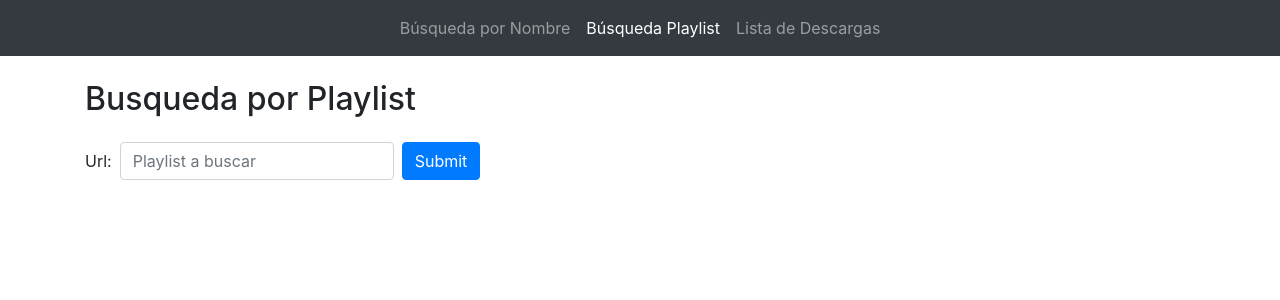
After one commit to axelauza97/youtube-downloader, a Django app: page /playlist in a window 1280 px wide. The commit adds this page. Shown: the top 300 px of the page. Run offline with Django 3.2, Linux system fonts and the light colour scheme; some libraries are stand-ins or nearby versions.

Commit message:
Search by name, url, list

```diff
--- a/ids.txt
+++ /dev/null
@@ -1,6 +0,0 @@
-youtube TUVcZfQe-Kw
-youtube hldMjKHGpag
-youtube F4neLJQC1_E
-youtube k2qgadSvNyU
-youtube Mgfe5tIwOj0
-youtube ZUau1RT8qbc
--- a/youtube/static/youtube/style.css
+++ b/youtube/static/youtube/style.css
@@ -2,3 +2,9 @@
     justify-content: flex-start;
     text-align: center;
 }
+td{
+    padding-bottom: 1em;
+}
+.nav-item{
+    text-align: center;
+}
--- /dev/null
+++ b/youtube/templates/youtube/playlist.html
@@ -0,0 +1,50 @@
+<!DOCTYPE html>
+<html lang="en">
+
+<head>
+  <title>Youtube Downloader</title>
+  <meta charset="utf-8">
+  <meta name="viewport" content="width=device-width, initial-scale=1">
+  <link rel="stylesheet" href="https://maxcdn.bootstrapcdn.com/bootstrap/4.5.2/css/bootstrap.min.css">
+  <script src="https://ajax.googleapis.com/ajax/libs/jquery/3.5.1/jquery.min.js"></script>
+  <script src="https://cdnjs.cloudflare.com/ajax/libs/popper.js/1.16.0/umd/popper.min.js"></script>
+  <script src="https://maxcdn.bootstrapcdn.com/bootstrap/4.5.2/js/bootstrap.min.js"></script>
+  {% load static %}
+  <link rel="stylesheet" type="text/css" href="{% static 'youtube/style.css' %}">
+</head>
+
+<body>
+  <nav class="navbar navbar-expand-sm bg-dark navbar-dark justify-content-center">
+    <ul class="navbar-nav">
+      <li class="nav-item">
+        <a class="nav-link" href="/">Búsqueda por Nombre</a>
+      </li>
+      <li class="nav-item">
+        <a class="nav-link active" href="/playlist">Búsqueda Playlist</a>
+      </li>
+      <li class="nav-item">
+        <a class="nav-link" href="/downloads">Lista de Descargas</a>
+      </li>
+
+    </ul>
+  </nav>
+
+  <div class="container">
+    <h2 class="my-4">Busqueda por Playlist</h2>
+
+    <form action="playlist" method="post" class="form-inline form-index">
+        {% csrf_token %}
+          <label class="mr-2 mb-2" for="name">Url:</label>
+          <input class="form-control mr-2 mb-2" id="name" placeholder="Playlist a buscar" name="url">
+          <button type="submit" class="download btn btn-primary mr-2 mb-2">Submit</button>
+    </form>
+  </div>
+  <script>
+    $('.download').click(function() {
+      alert( "Descargando playlist");
+    });
+  </script>
+
+</body>
+
+</html>
--- a/youtube/urls.py
+++ b/youtube/urls.py
@@ -6,5 +6,7 @@ from . import views
 
 urlpatterns = [
     path('',views.index, name='index'),
-    path('download',views.download, name='download')
+    path('playlist',views.playlist, name='playlist'),
+    path('download',views.download, name='download'),
+    path('downloads',views.downloads, name='downloads')
 ]
--- a/youtube/views.py
+++ b/youtube/views.py
@@ -10,8 +10,8 @@ from pytube import YouTube
 
 import threading
 import os
-import json
 
+import glob
 
 def thread_function(list,dictt,x,y):
     for id in list[x:y]:
@@ -88,8 +88,8 @@ def download(request):
 
         #stream = os.popen("yt-dlp -S 'res:1080,acodec:mp3,vcodec:h263' -o '%(title)s' --remux-video mp4  --user-agent chrome --download-archive ids.txt "+key)
 
-        #thread=threading.Thread(target=thread_downloadVideo, args=(key,))
-        #thread.start()
+        thread=threading.Thread(target=thread_downloadVideo, args=(key,))
+        thread.start()
         context ={
         '''    "data":"POST",
             "key":key,
@@ -100,3 +100,27 @@ def download(request):
 
         ##yt-dlp -S 'res:720,acodec:mp3,vcodec:h263' -o '%(title)s' --remux-video mp4  --user-agent chrome --download-archive ids.txt --concurrent-fragments 5 oDRp1DPhPLI
         return render(request, 'youtube/list.html',)
+
+def playlist(request):
+    if request.method == 'GET':
+        print(glob.glob("*.mp4"))
+
+        return render(request, 'youtube/playlist.html')
+
+    elif request.method == 'POST':
+        url=request.POST["url"]
+        print(url)
+        print(url.split("&list=")[1])
+        thread=threading.Thread(target=thread_downloadVideo, args=(url.split("&list=")[1],))
+        thread.start()
+        #https://www.youtube.com/watch?v=TUVcZfQe-Kw&list=PLNrotoZZ8BaoXT_LJuwEyESQlctWNDCwD
+        ##yt-dlp -S 'res:720,acodec:mp3,vcodec:h263' -o '%(title)s' --remux-video mp4  --user-agent chrome --download-archive ids.txt --concurrent-fragments 5 oDRp1DPhPLI
+        return render(request, 'youtube/playlist.html',)
+
+def downloads(request):
+    if request.method == 'GET':
+        context ={
+           "list":glob.glob("*.mp4") ,
+        }
+
+        return render(request, 'youtube/downloads.html',context)
```
Also changed, not shown: youtube/templates/youtube/downloads.html (added, +46 -0 lines), youtube/templates/youtube/index.html (+8 -7 lines).
